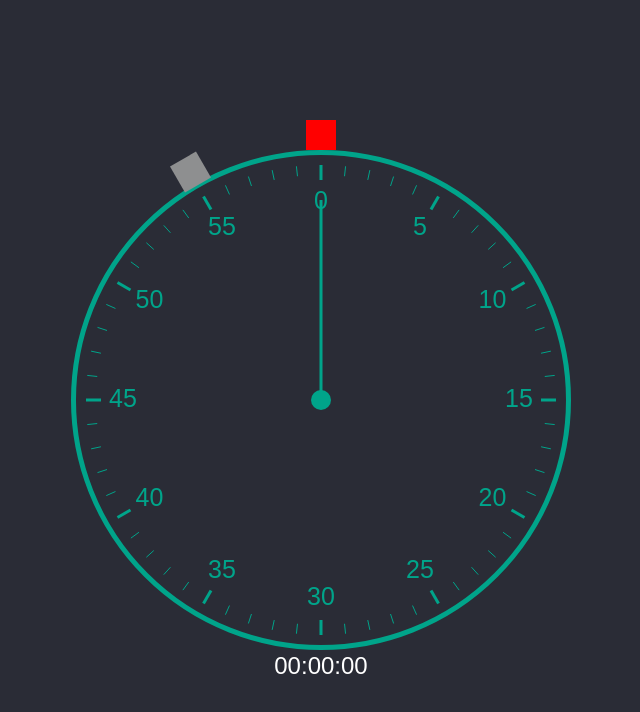
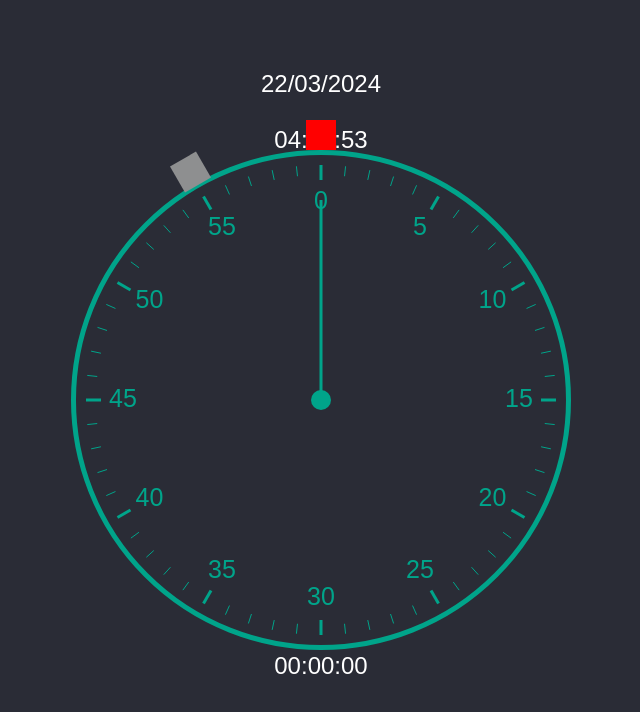
Before and after one commit to emilynievesb/Cronometro-canvas, a plain HTML site: page index.html in a window 1280 px wide. Shown: the whole page, without its empty margins (319-959 px from the left). Drawn offline with Linux system fonts and the light colour scheme.

Commit message:
feat: :sparkles: Se agrega fecha y hora

```diff
--- a/app.js
+++ b/app.js
@@ -34,3 +34,35 @@ document.getElementById('botonInicio').addEventListener('click', function (e) {
     manecillasCronometro.contador = 0; // Restablece el contador del cronómetro
     manecillasCronometro.dibujarManecilla(); // Vuelve a dibujar la manecilla
 });
+
+function actualizarReloj() {
+    // Obtener la fecha y hora actual
+    let ahora = new Date();
+
+    // Obtener los componentes de la fecha y hora
+    let dia = ahora.getDate();
+    let mes = ahora.getMonth() + 1; // Los meses comienzan desde 0
+    let año = ahora.getFullYear();
+
+    let horas = ahora.getHours();
+    let minutos = ahora.getMinutes();
+    let segundos = ahora.getSeconds();
+
+    // Formatear los componentes de la fecha y hora para que tengan siempre dos dígitos
+    dia = dia < 10 ? '0' + dia : dia;
+    mes = mes < 10 ? '0' + mes : mes;
+    horas = horas < 10 ? '0' + horas : horas;
+    minutos = minutos < 10 ? '0' + minutos : minutos;
+    segundos = segundos < 10 ? '0' + segundos : segundos;
+
+    // Construir las cadenas de fecha y hora
+    let fechaActual = dia + '/' + mes + '/' + año;
+    let horaActual = horas + ':' + minutos + ':' + segundos;
+
+    // Actualizar el contenido de los elementos HTML
+    document.getElementById('fecha').textContent = fechaActual;
+    document.getElementById('hora').textContent = horaActual;
+}
+
+// Actualizar el reloj cada segundo
+setInterval(actualizarReloj, 1000);
--- a/index.html
+++ b/index.html
@@ -9,6 +9,11 @@
         <title>Cronómetro</title>
     </head>
     <body>
+        <div id="reloj">
+            <span id="fecha"></span><br />
+            <span id="hora"></span>
+        </div>
+
         <div>
             <canvas id="baseCronometro" height="500" width="500"> Tu navegador no soporta Canvas! </canvas>
             <canvas id="manecillasCronometro" height="500" width="500"> Tu navegador no soporta Canvas! </canvas>
--- a/style.css
+++ b/style.css
@@ -15,6 +15,17 @@ body {
 #acumulado {
     position: absolute;
     bottom: 120px;
+    font-family: Arial, sans-serif;
+    font-size: 24px;
+    color: white;
+}
+#reloj {
+    display: flex;
+    flex-direction: column;
+    justify-content: center;
+    align-items: center;
+    position: absolute;
+    top: 70px;
     font-family: Arial, sans-serif;
     font-size: 24px;
     color: white;
```
